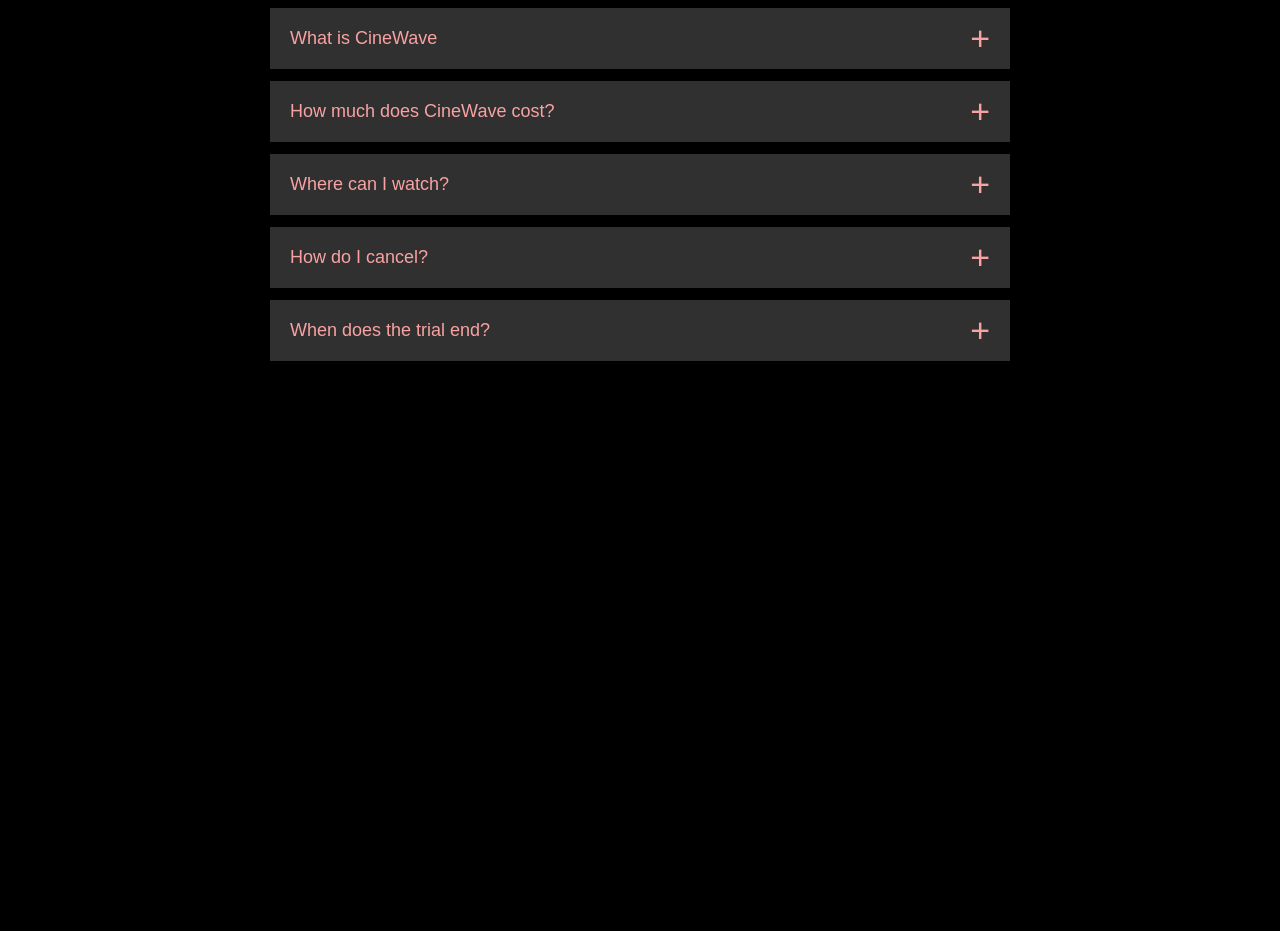
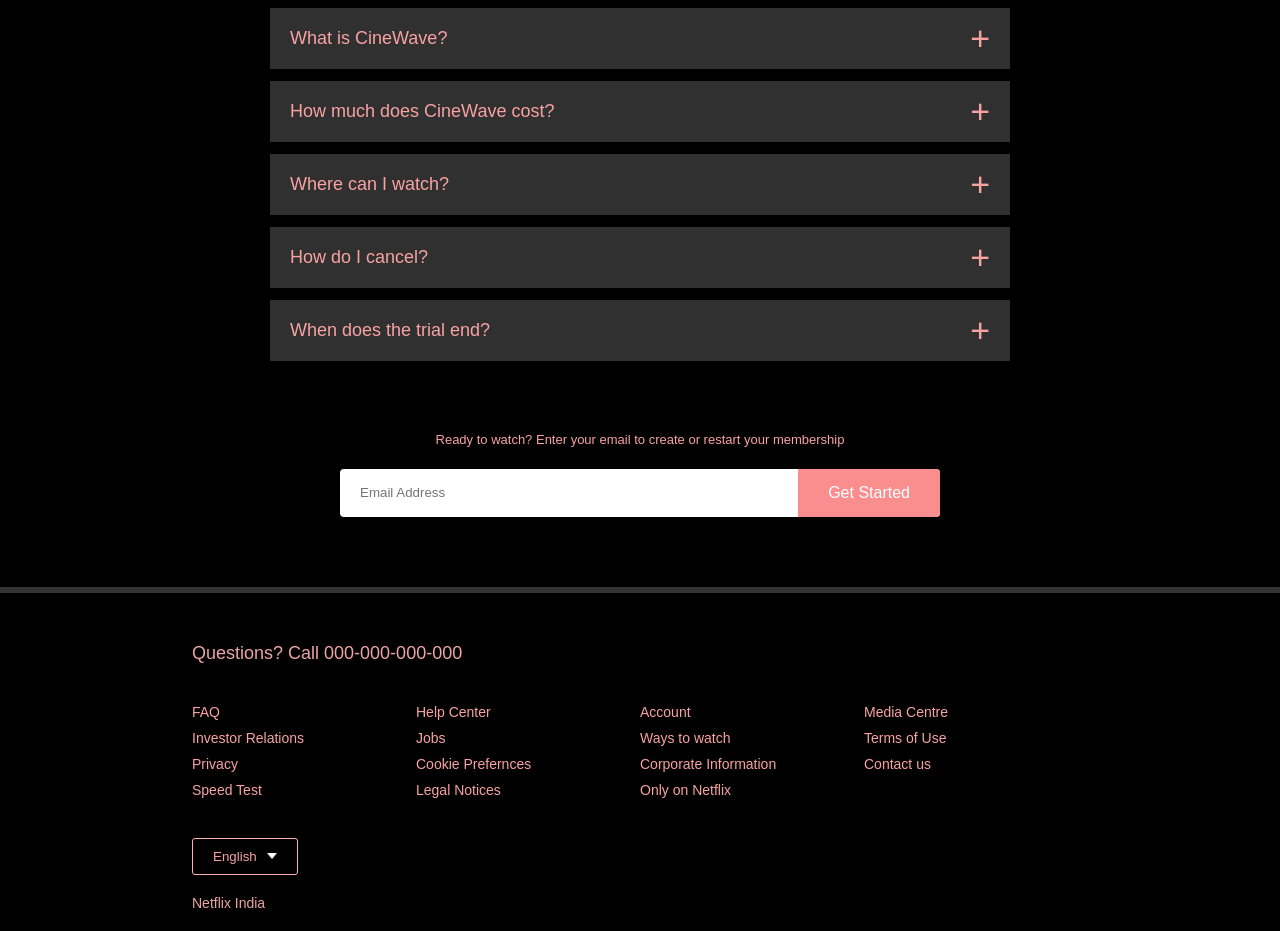
Before and after one commit to ElegantFalcon/CineWave-Frontend, a plain HTML site: page index.html in a window 1280 px wide. Shown: the part 3179-4110 px from the top of the page. Before the commit the page ends 3617 px from the top, so only its background shows below. Drawn offline with Linux system fonts and the light colour scheme.

Commit message:
Updated footer section

```diff
--- a/index.html
+++ b/index.html
@@ -86,7 +86,7 @@
 
             <li>
                 <input type = "radio" name = "accordion" id = "first">
-                <label for ="first">What is CineWave</label>
+                <label for ="first">What is CineWave?</label>
                 <div class="content">
                     <p>Lorem ipsum dolor sit amet consectetur adipisicing elit. Animi voluptatem dolorem itaque qui illo
                     explicabo molestiae libero omnis facere asperiores.</p>
@@ -128,9 +128,47 @@
                     explicabo molestiae libero omnis facere asperiores.</p>
                 </div>
             </li>
+        </ul>
+        <small>Ready to watch? Enter your email to create or restart your membership </small>
+        <form class="email-signup">
+            <input type="email" placeholder="Email Address" required>
+            <button type="submit">Get Started</button>
+        </form>
+    </div>
 
+    <div class="footer">
+        <h2>Questions? Call 000-000-000-000</h2>
+        <div class="row">
 
-        </ul>
+            <div class="col">
+                <a href ="#">FAQ</a>
+                <a href="#">Investor Relations</a>
+                <a href="#">Privacy</a>
+                <a href="#">Speed Test</a>
+            </div>
+
+            <div class="col">
+                <a href ="#">Help Center</a>
+                <a href="#">Jobs</a>
+                <a href="#">Cookie Prefernces</a>
+                <a href="#">Legal Notices</a>
+            </div>
+
+            <div class="col">
+                <a href ="#">Account</a>
+                <a href="#">Ways to watch</a>
+                <a href="#">Corporate Information</a>
+                <a href="#">Only on Netflix </a>
+            </div>
+
+            <div class="col">
+                <a href ="#">Media Centre</a>
+                <a href="#">Terms of Use</a>
+                <a href="#">Contact us</a>
+            </div>
+        </div>
+        <button class="language-btn">English<img src="images/down-icon.png"></button>
+        <p class="copyright-txt">Netflix India</p>
     </div>
 
 
--- a/style.css
+++ b/style.css
@@ -211,3 +211,55 @@
 .accordion input[type="radio"]:checked + label::after{
     transform: rotate(135);
 }
+
+.faq .email-signup{
+    max-width: 600px;
+    margin: 20px auto 60px;
+}
+
+.faq small{
+    font-size: 13px;
+}
+
+.footer{
+    padding: 50px 15% 10px;
+    border-top: 6px solid #333;
+    color: #eca4a4;
+}
+
+.footer h2{
+    font-size: 18px;
+    font-weight: 400;
+    margin-bottom: 30px;
+}
+
+.footer .col{
+    flex-basis: 25%;
+    flex-grow: 1;
+    margin-bottom: 20px;
+}
+
+.footer .col a{
+    display: block;
+    text-decoration: none;
+    color:rgb(248, 162, 162);
+    font-size: 14px;
+    margin-bottom: 10px;
+}
+
+.footer .row{
+    align-items: flex-start;
+    padding: 10px 0;
+}
+
+.footer .language-btn{
+    color:rgb(248, 162, 162);
+    padding: 10px 20px;
+    border-radius: 3px;
+}
+
+.copyright-txt{
+    font-size: 14px;
+    margin-top: 20px;
+    margin-bottom: 10px;
+}
```
